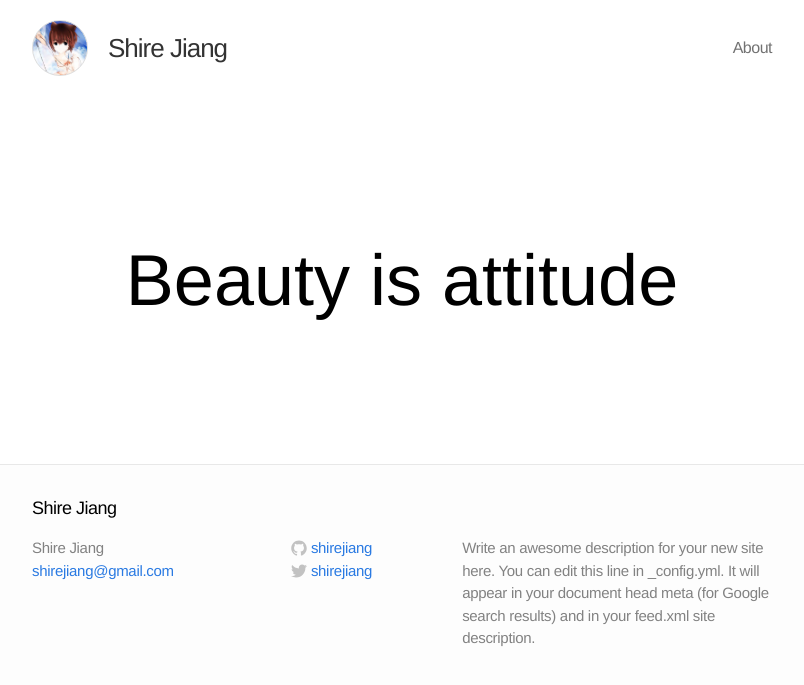
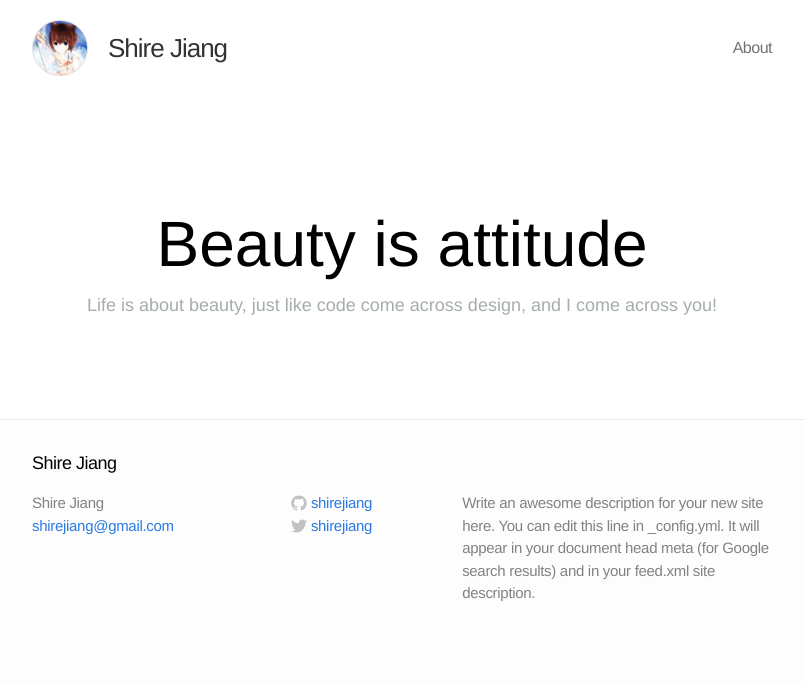
Before and after one commit to ShireJiang/shirejiang.github.io, a Jekyll site: the page built from index.html, in a window 1280 px wide. Shown: the top 685 px of the page, without its empty margins (238-1042 px from the left). Built offline with Jekyll 4.4.1, drawn with Linux system fonts in a browser that asks for light colours.

Commit message:
add subtitle

```diff
--- a/_sass/_home.scss
+++ b/_sass/_home.scss
@@ -2,12 +2,20 @@
 /* ----------------------------------------------------------*/
 
 .home {
-  margin: 100px 0;
+  margin: 70px 0;
 
   h1 {
-    font-size: 72px;
+    font-size: 64px;
     text-align: center;
-    font-weight: lighter;
+    font-weight: 200;
+  }
+
+  p {
+    color: $gray;
+    text-align: center;
+    font-size: 18px;
+    font-weight: 200;
+    -webkit-font-smoothing: antialiased;
   }
 }
 
--- a/_sass/_layout.scss
+++ b/_sass/_layout.scss
@@ -12,7 +12,7 @@
 html, body { height: 100%; }
 
 body {
-  font-family: Helvetica, Arial, sans-serif;
+  font-family: Helvetica Neue, Helvetica, Arial, sans-serif;
   font-size: 16px;
   line-height: 1.5;
   font-weight: 300;
--- a/_sass/_variable.scss
+++ b/_sass/_variable.scss
@@ -1,3 +1,4 @@
 // colors
 $blue: #2a7ae2;
 $dark: #0e3329;
+$gray: #a5adaa;
--- a/index.html
+++ b/index.html
@@ -5,6 +5,7 @@ layout: default
 <div class="home">
 
   <h1>Beauty is attitude</h1>
+  <p>Life is about beauty, just like code come across design, and I come across you!</p>
 
   <!--<h1>Posts</h1>-->
 
```
